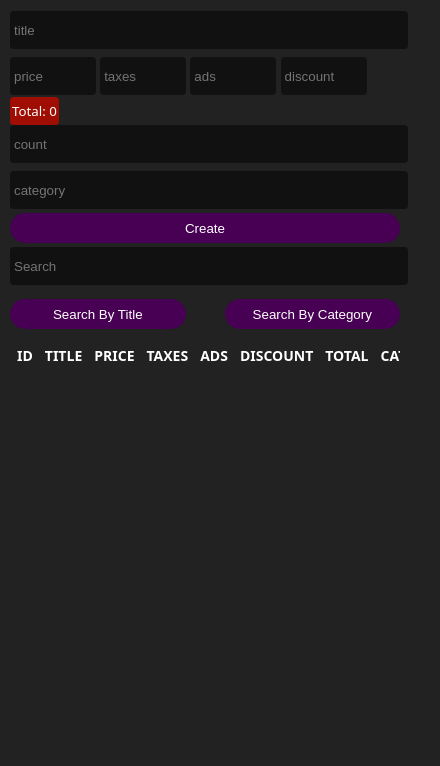
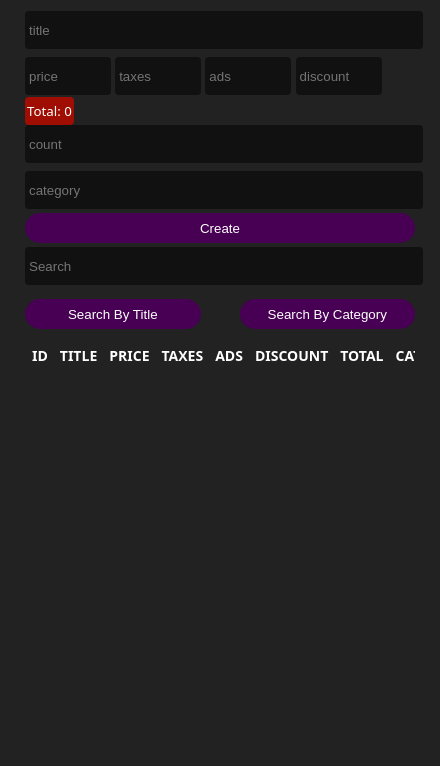
Before and after one commit to Fares-Elsisi-2005/CRUDS_project, a plain HTML site: page index.html in a window 390 px wide. Shown: the part 78-844 px from the top of the page, 440 px wide, since content can reach past the window. Drawn offline with Linux system fonts and the light colour scheme.

Commit message:
larging the padding of the crud class

```diff
--- a/style.css
+++ b/style.css
@@ -17,6 +17,7 @@ body {
 .crud {
     width: 80%;
     margin: auto;
+
 
 }
 
@@ -113,7 +114,7 @@ td {
 @media (max-width: 768px) {
     .crud {
         width: 100%;
-        padding: 0 10px;
+        padding: 0 25px;
     }
 
     table {
```
